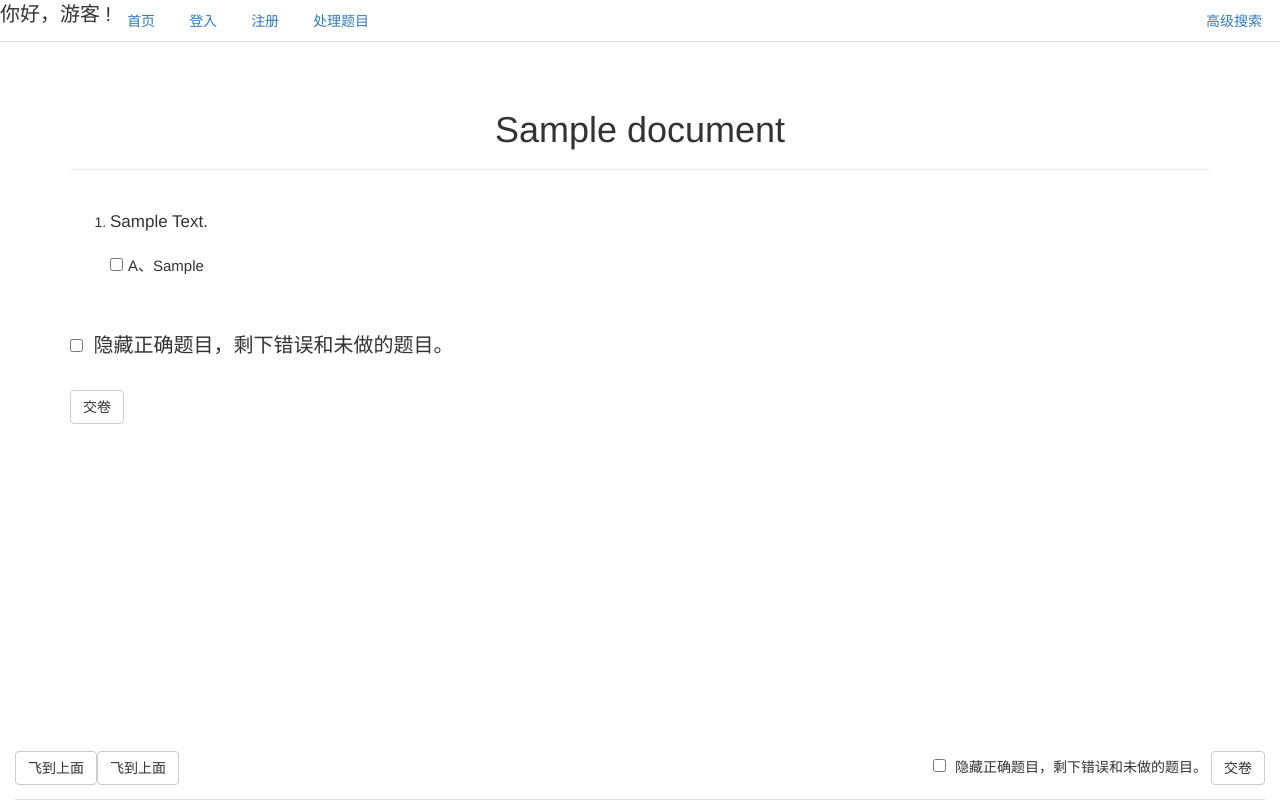
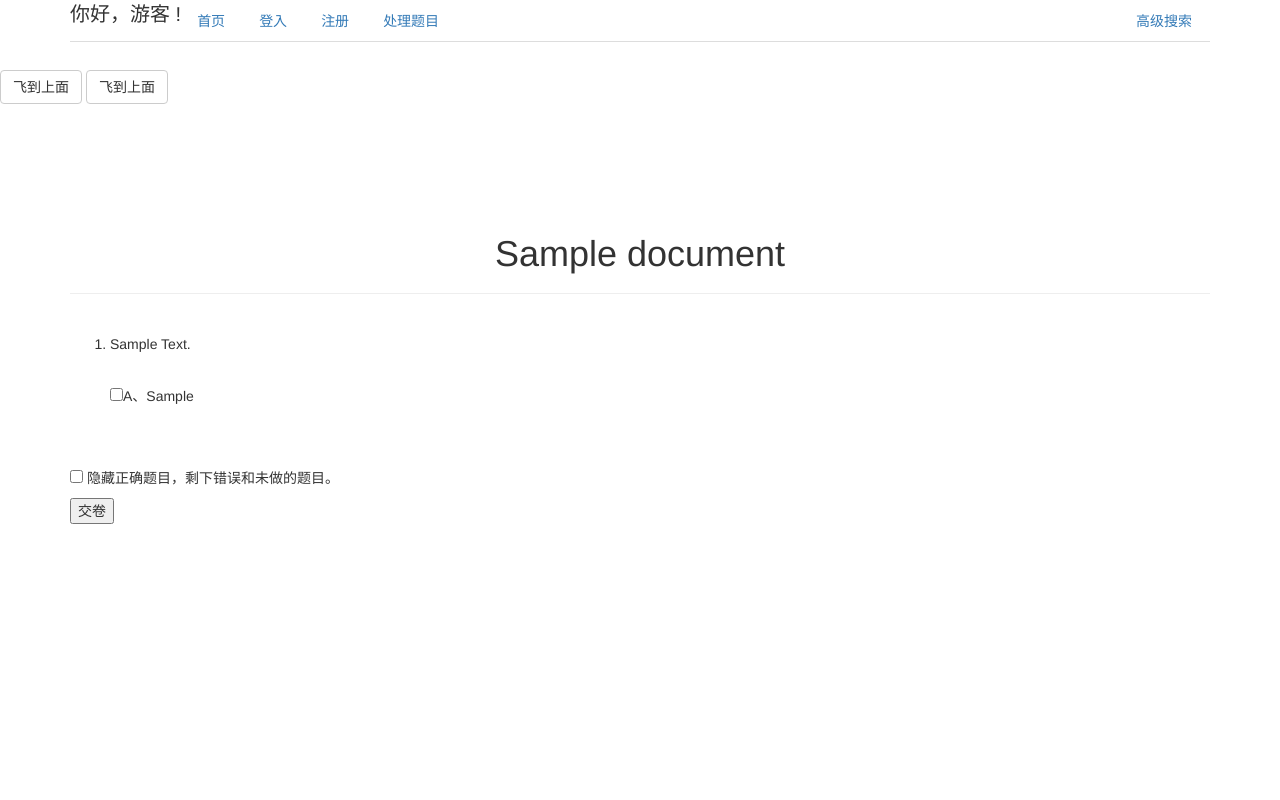
Before and after one commit to SYFT/brushproblem, a Flask app: page /show/1 in a window 1280 px wide. Run offline with Flask 2, Linux system fonts and the light colour scheme; tables that the repository leaves empty hold one stand-in row (values such as "Sample post"); some libraries are stand-ins or nearby versions.

Commit message:
0517 a day doing nothing, want to learn javascript

```diff
--- a/apps/static/css/myCSS.css
+++ b/apps/static/css/myCSS.css
@@ -67,9 +67,17 @@
 }
 
 body {
-  padding-top: 70px;
 }
 
 .navbar {
   opacity: 50;
 }
+
+.my-floating-box {
+  width:40px;
+  height:100px;
+  position: fixed;
+  left: 5%;
+  top: 40px;
+  z-index: 999;
+}
--- a/apps/templates/mainpage.html
+++ b/apps/templates/mainpage.html
@@ -20,7 +20,7 @@
         {%- block styles %}
           <!-- Bootstrap -->
           <link href="{{bootstrap_find_resource('css/bootstrap.css', cdn='bootstrap')}}" rel="stylesheet" media="screen">
-          <link href = "/static/css/myCSS.css" rel = "stylesheet" media = "screen">
+          <link href = "{{url_for('static', filename = 'myCSS.css')}}" rel = "stylesheet" media = "screen">
         {%- endblock styles %}
       {%- endblock head %}
     </head>
@@ -29,7 +29,7 @@
       {% block body -%}
         {% set authenticated = ('user' in session and session['user'] == current_user.id) %}
         <div class = "container">
-          <div id = "my-navbar" class = "navbar navbar-fixed-top">
+          <div id = "my-navbar" class = "navbar navbar-static-top">
             <div class = "navbar-inner">
               <span class = "navbar-header" style = "font-size:20px">你好，{%if current_user.username %}{{current_user.username}}{% else %}游客{% endif %} !</span>
               <ul class = "nav nav-tabs">
@@ -86,7 +86,7 @@
         {% block otherNavbar %}
         {% endblock otherNavbar %}
 
-        <div class = "container">
+        <div class = "container" style = "">
           {% include 'flashMessage.html' %}
 
           {% block someerrors %}
--- a/apps/templates/processProblems/showproblems.html
+++ b/apps/templates/processProblems/showproblems.html
@@ -15,12 +15,15 @@
   {% endfor %}
 {% endblock %}
 
-{% block body_attribs %}
-  style = "padding-bottom: 70px;"
+{% block otherNavbar %}
+  <div class = "my-floating-box">
+      <button id = "my-button-toTop" type = "button" class = "btn btn-default">飞到上面</button>
+      <button id = "my-button-toBottom" type = "button" class = "btn btn-default">飞到上面</button>
+  </div>
 {% endblock %}
 
 {% block content %}
-  <div class="page-header" align = "center"><h1>{{ papers.title }}</h1></div><br/>
+  <div class="page-header" align = "center" style="padding-top:70px;"><h1>{{ papers.title }}</h1></div><br/>
   <form id = "my-problem-submit-form" name = "my-problem-submit-form" method = "POST" action = "{{ url_for('processProblems.show', did = index) }}">
     {{papers.hidden_tag()}}
 
@@ -56,31 +59,3 @@
     {{ papers.submit(value = "交卷") }}
   </form>
 {% endblock %}
-
-{% block otherNavbar %}
-  <div class = "container">
-    <div id = "my-bottom-navbar" class = "navbar navbar-fixed-bottom">
-      <div class = "container-fluid">
-        <div class = "navbar-inner">
-          <ul class = "nav nav-tabs">
-            <li>
-              <button id = "my-button-toTop" type = "button" class = "btn btn-default">飞到上面</button>
-            </li>
-            <li>
-              <button id = "my-button-toBottom" type = "button" class = "btn btn-default">飞到上面</button>
-            </li>
-            <li class = "pull-right">
-              <form id = "my-problem-submit-form" name = "my-problem-submit-form" class = "narbar-form" method = "POST" action = "{{ url_for('processProblems.show', did = index) }}">
-                <div class = "form-group">
-                  <span>{{ papers.hideCorrectProblem }} 隐藏正确题目，剩下错误和未做的题目。</span>
-                  {{ papers.submit(value = "交卷") }}
-                </div>
-              </form>
-            </li>
-          </ul>
-
-        </div>
-      </div>
-    </div>
-  </div>
-{% endblock %}
```
Lines whose indentation alone changed are shown as unchanged.
